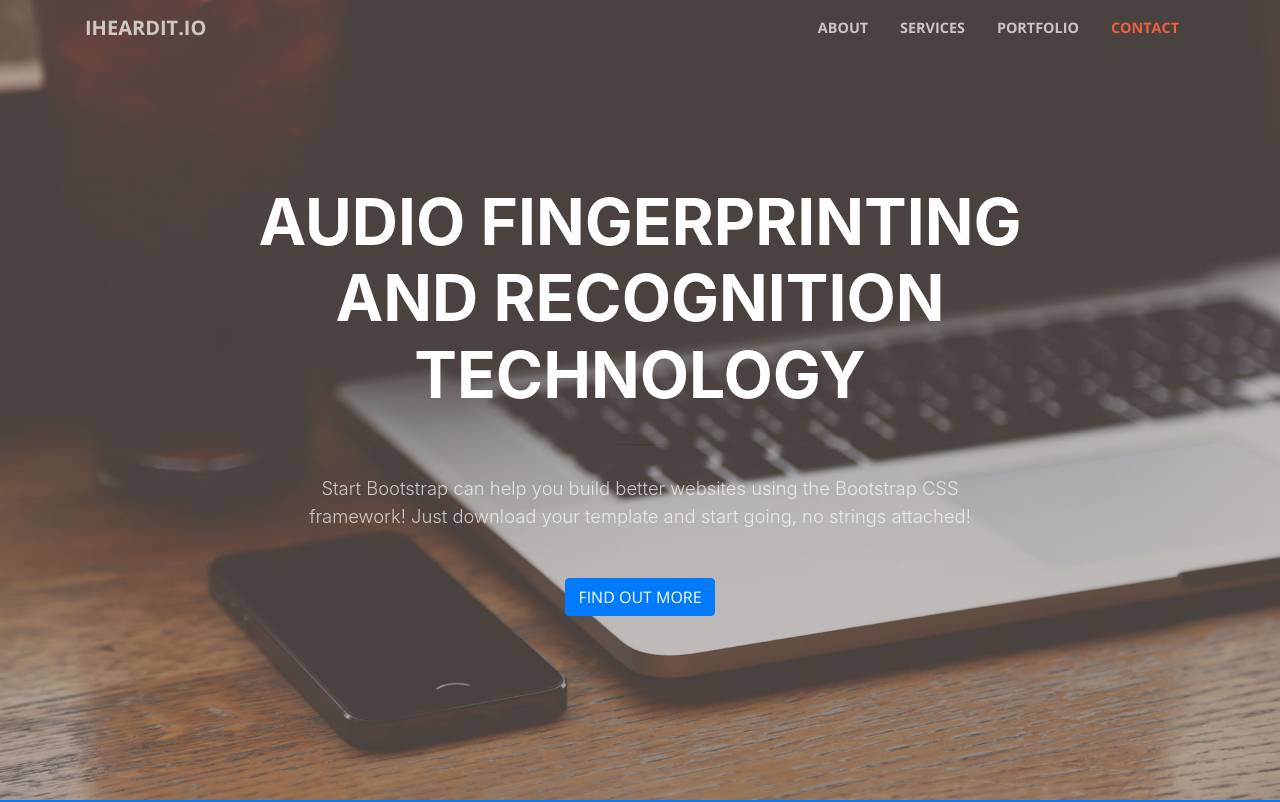
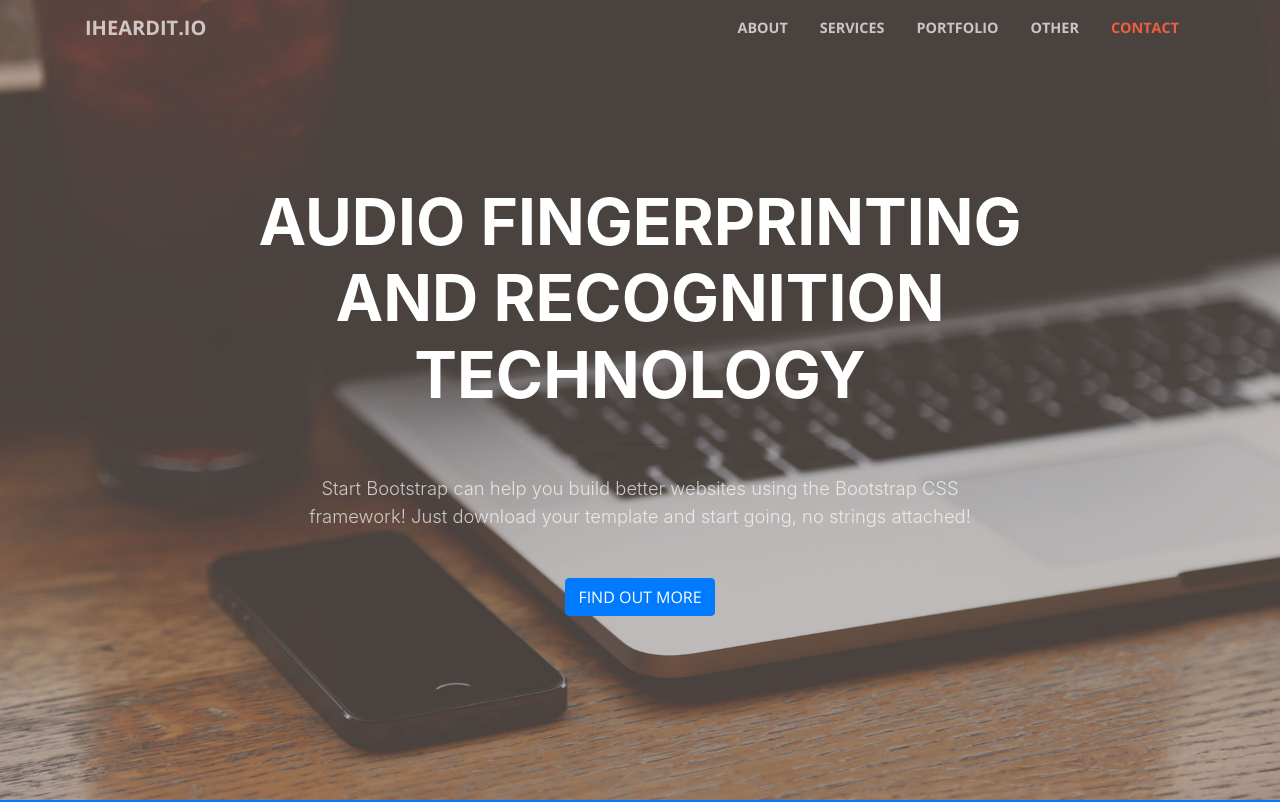
Before and after one commit to iheardit/iheardit.github.io, a website with bundled scripts: page index.html in a window 1280 px wide. Shown: the top 802 px of the page. Built offline with nearby package versions, Linux system fonts and the light colour scheme.

Commit message:
Add navbar href

```diff
--- a/index.html
+++ b/index.html
@@ -45,6 +45,9 @@
             </li>
             <li class="nav-item">
               <a class="nav-link js-scroll-trigger" href="#portfolio">Portfolio</a>
+            </li>
+            <li class="nav-item">
+              <a class="nav-link js-scroll-trigger" href="#other">Other</a>
             </li>
             <li class="nav-item">
               <a class="nav-link js-scroll-trigger" href="#contact">Contact</a>
@@ -224,7 +227,7 @@
       </div>
     </section>
 
-    <section>
+    <section id="other">
       <div class="container">
         <div class="row align-items-center">
           <div class="col-lg-6 order-lg-2">
```
